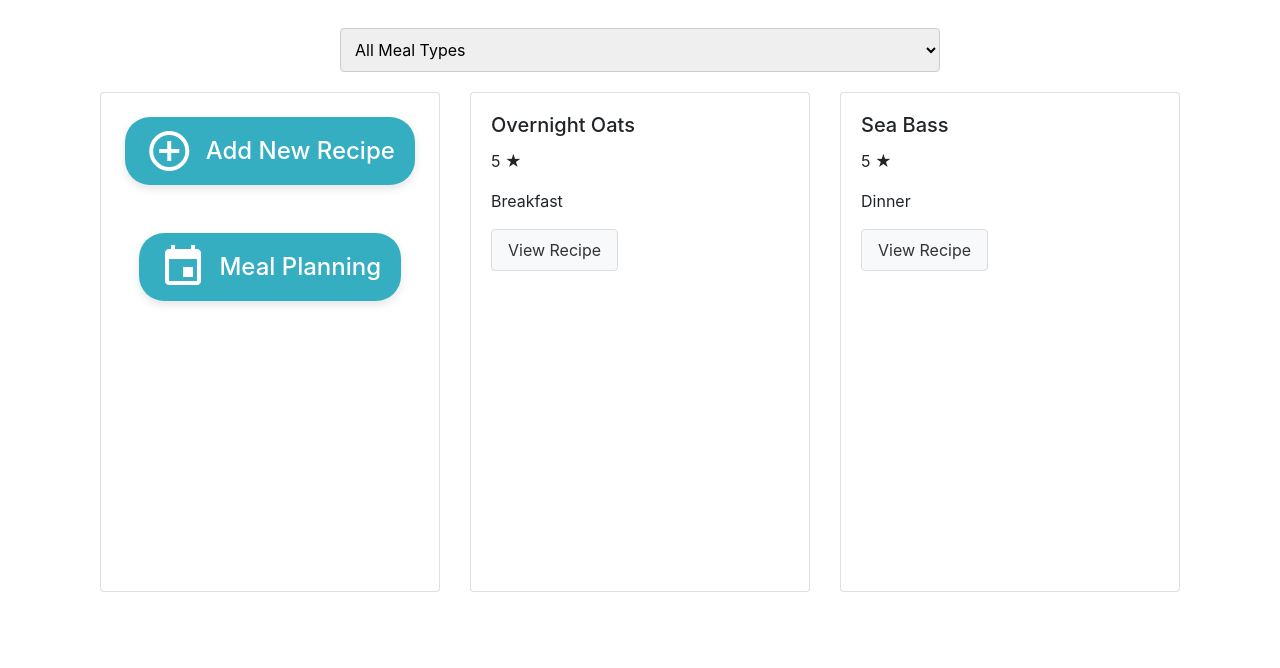
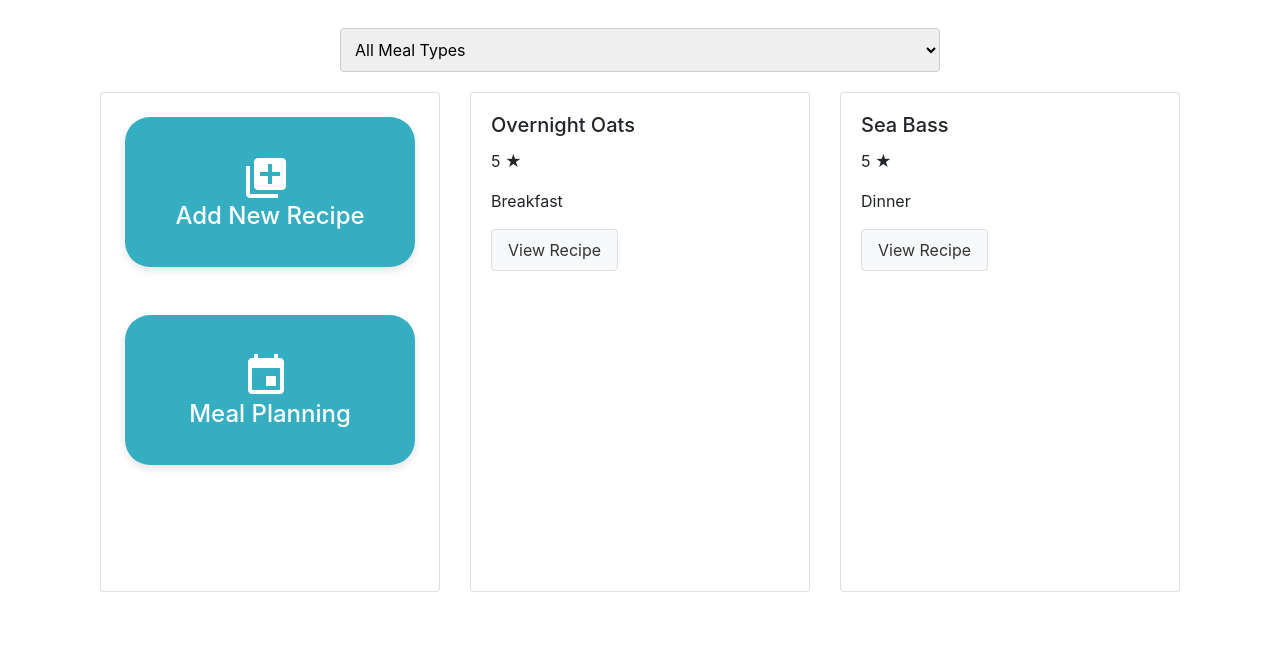
Before and after one commit to mchughbrian/RecipeProject, a Django app: page /recipes/ in a window 1280 px wide. Shown: the part 56-724 px from the top of the page. Run offline with Django 4.2, Linux system fonts and the light colour scheme; the visitor is signed in with stand-in values (Sample User, id 1); data comes from the database, SQL or seed files in the repository; some libraries are stand-ins or nearby versions.

Commit message:
Updated add recipe icon. Made the buttons for Meal Plan and Add Recipe Match in size

```diff
--- a/static/css/custom.css
+++ b/static/css/custom.css
@@ -91,7 +91,15 @@
     box-shadow: 0 4px 8px rgba(0, 0, 0, 0.1); /* Subtle shadow */
     transition: all 0.3s ease; /* Smooth transition for hover effect */
 }
-
+.icon-wrapper {
+    min-width: 200px; /* Minimum width */
+    min-height: 150px; /* Minimum height */
+    display: flex;
+    justify-content: center;
+    align-items: center;
+    text-align: center;
+    flex-direction: column;
+}
 .icon-wrapper:hover {
     background-color: #464849; /* Slightly darker on hover */
     box-shadow: 0 6px 12px rgba(0, 0, 0, 0.15); /* Larger shadow on hover */
--- a/templates/recipes/home.html
+++ b/templates/recipes/home.html
@@ -47,7 +47,7 @@
             <link href="https://fonts.googleapis.com/icon?family=Material+Icons" rel="stylesheet">
             <a href="{% url 'add_recipe' %}" class="d-block text-center p-4">
                 <div class="icon-wrapper">
-                    <span class="material-icons" style="font-size:48px;">add_circle_outline</span>
+                    <span class="material-icons" style="font-size:48px;">library_add</span>
                     <h4>Add New Recipe</h4>
                 </div>
             </a>
```
